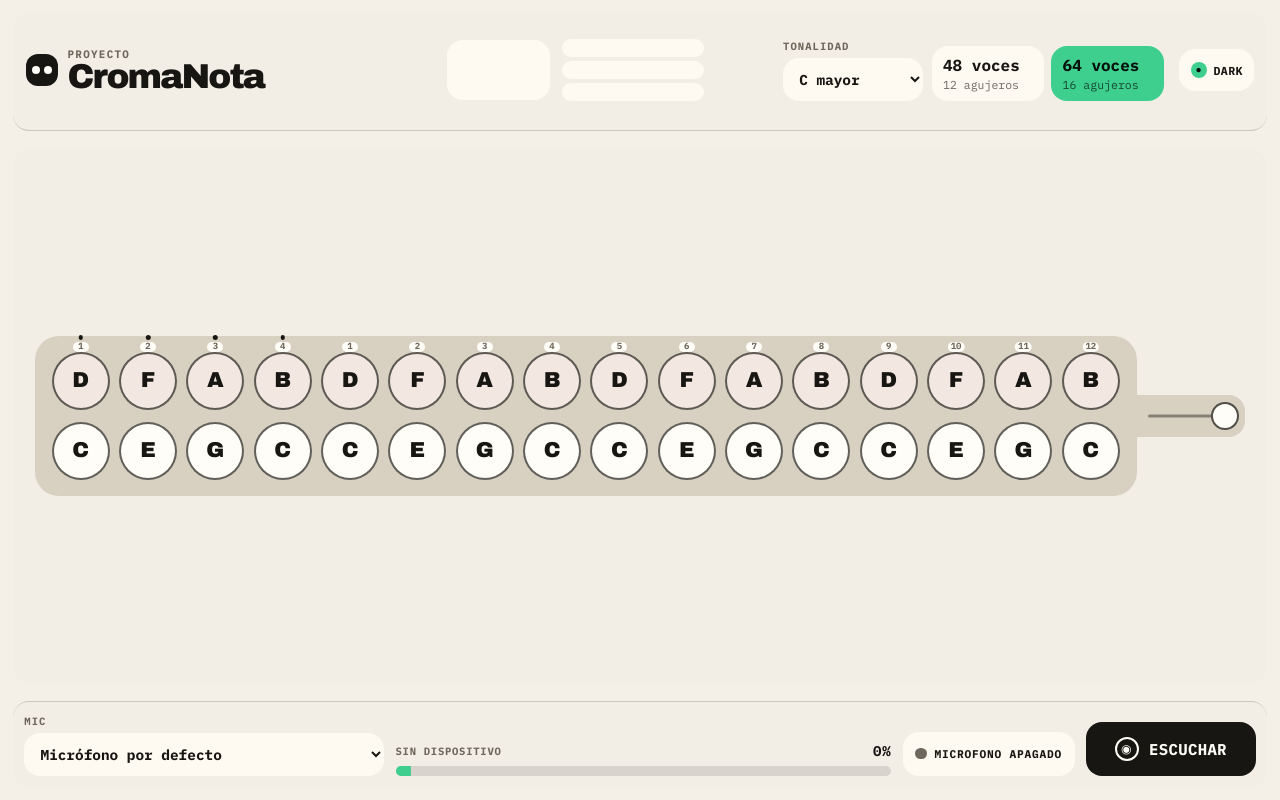
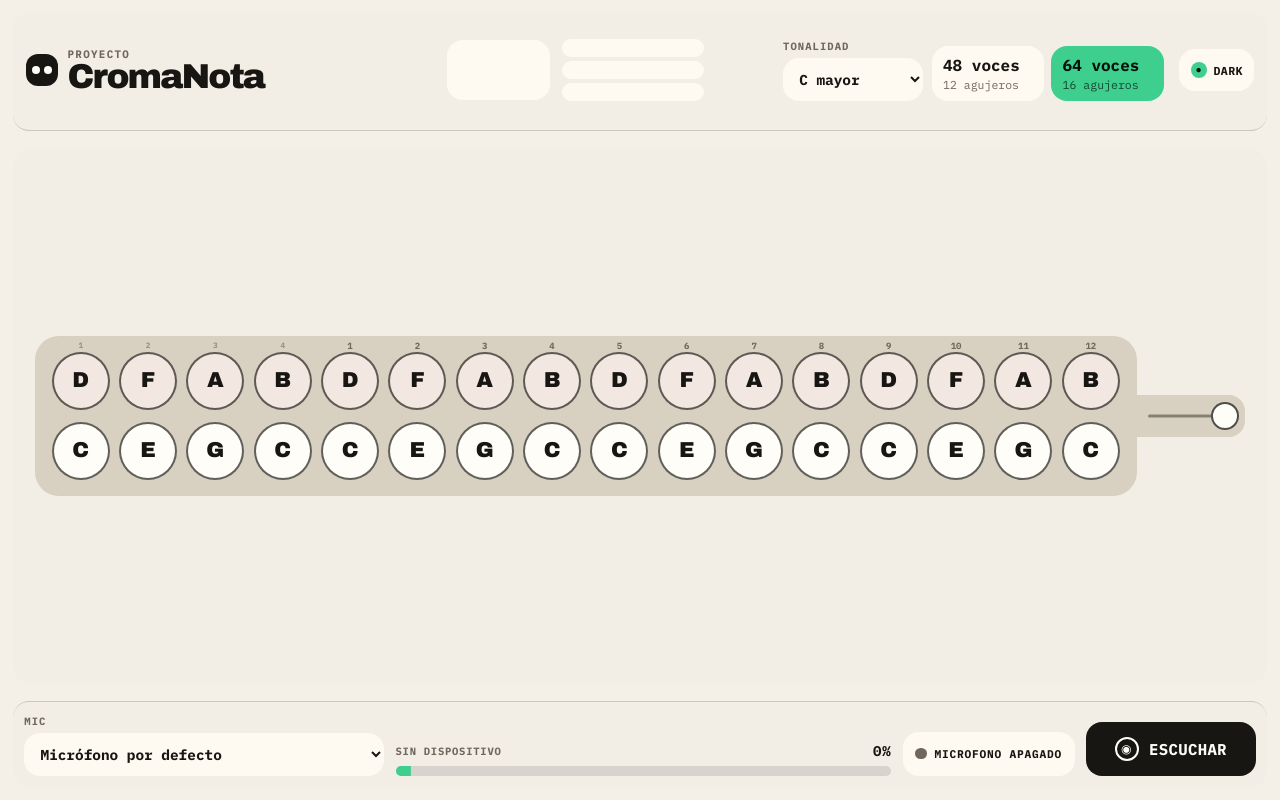
Before and after one commit to emilrichardo/armonicacromatica, a React (Vite) app: page / in a window 1280 px wide. Built offline with nearby package versions, Linux system fonts and the light colour scheme.

Commit message:
Simplify hole number labels

```diff
--- a/src/App.css
+++ b/src/App.css
@@ -352,26 +352,17 @@
   top: -0.78rem;
   left: 50%;
   min-width: 1rem;
-  padding: 0.03rem 0.18rem;
+  padding: 0;
   transform: translateX(-50%);
-  border-radius: 999px;
-  background: var(--paper);
   color: var(--muted);
   font-size: clamp(0.42rem, 1vw, 0.56rem);
   font-weight: 900;
   line-height: 1;
 }
 
-.hole-number.low-hole::before {
-  content: '';
-  position: absolute;
-  top: -0.42rem;
-  left: 50%;
-  width: 0.28rem;
-  height: 0.28rem;
-  transform: translateX(-50%);
-  border-radius: 999px;
-  background: var(--ink);
+.hole-number.low-hole {
+  color: color-mix(in srgb, var(--muted) 62%, transparent);
+  font-size: clamp(0.36rem, 0.85vw, 0.48rem);
 }
 
 .slide-flag {
```
